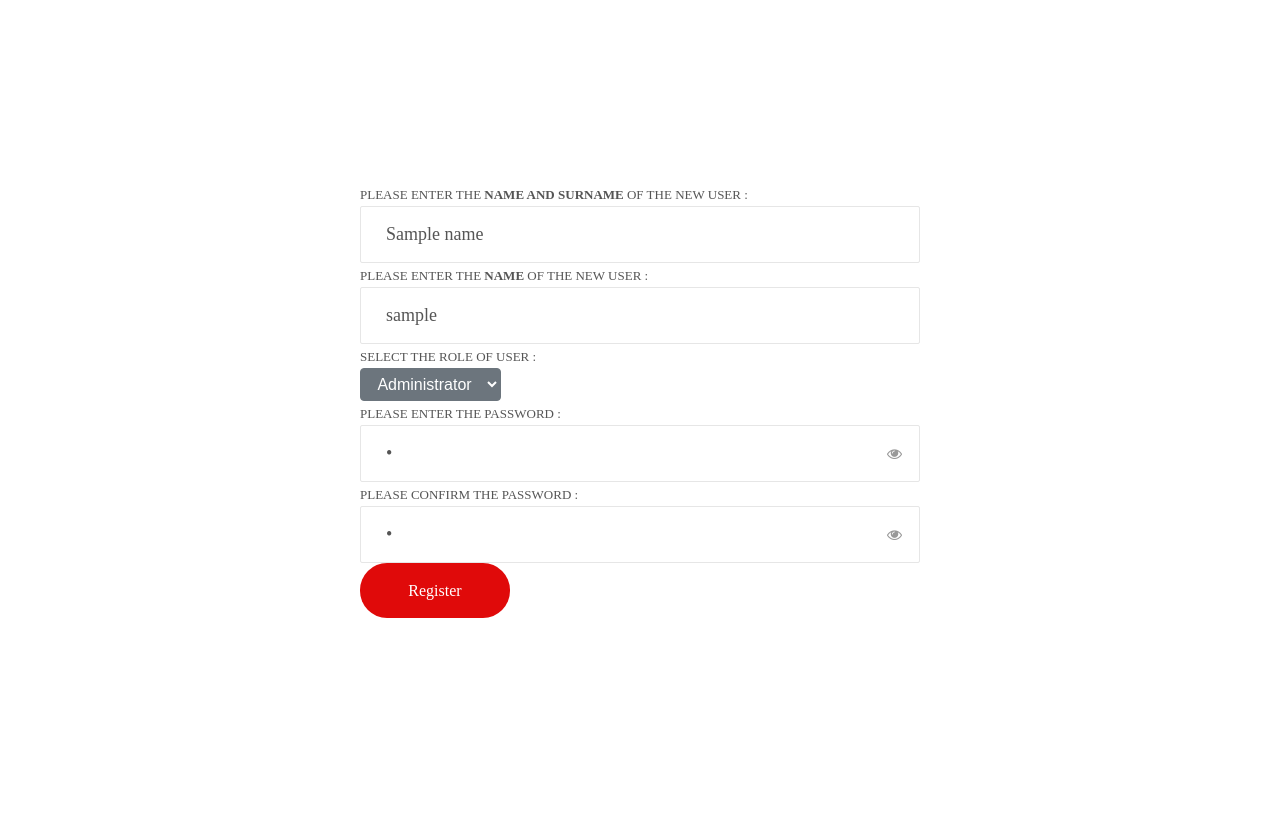
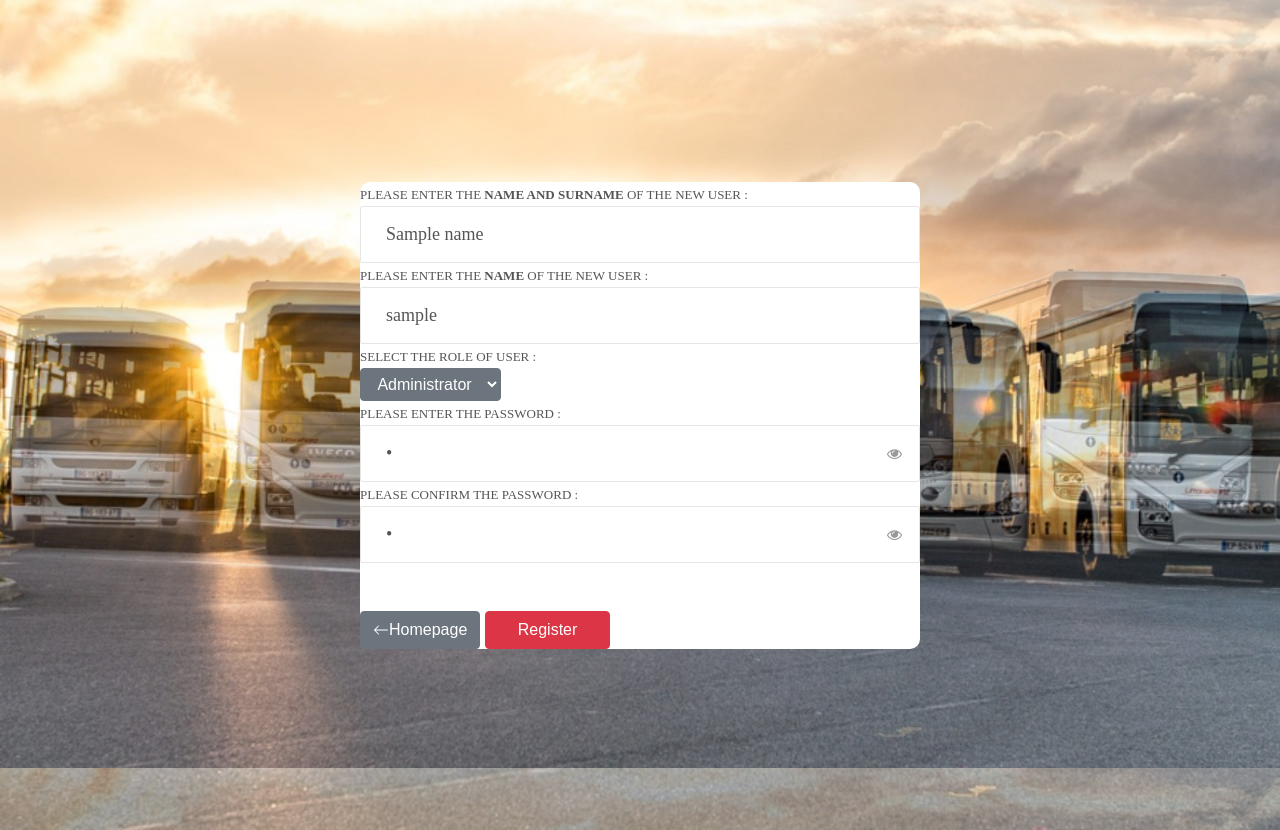
Before and after one commit to GeovanaSLima/TransQuality, a FastAPI app: template project/templates/register.html in a window 1280 px wide. Before the commit the page ends 618 px from the top, so only its background shows below. Run offline with FastAPI, Linux system fonts and the light colour scheme; the template is opened without the code that fills it: most values are stand-ins (such as "Sample title", 1, 10 or a date in 2020); parts of the project's set-up code (start-up, migrations or seed data) failed here and were passed over; some libraries are stand-ins or nearby versions; some web fonts are replaced.

Commit message:
Fixing templates

```diff
--- a/project/templates/login.html
+++ b/project/templates/login.html
@@ -37,8 +37,8 @@
 
 
 
-                    <span class="login100-form-title p-b-32">
-                        <img src="{{ url_for('static', path='images/logo/PNG/logo-transquality.png') }}" width="150px">
+                    <span class="login100-form-title p-b-64">
+                        <img src="{{ url_for('static', path='images/logo/PNG/logo-transquality.png') }}" width="100%">
                     </span>
                     <span class="txt1 p-b-11">Please enter your username: </span>
                     <div class="wrap-input100 validate-input m-b-36" data-validate="Veuillez spécifier un login">
--- a/project/templates/register.html
+++ b/project/templates/register.html
@@ -18,7 +18,7 @@
 
 {% block content %}
 
-    <div class="limiter">
+    <div class="questionnaire-container">
         <!-- ALERTS -->
         <div class="alert alert-danger alert-dismissible fade show alert-forms" id="passwordMismatchAlert" role="alert"
             style="width: 80%; display: none;">
@@ -88,8 +88,18 @@
                         <span class="focus-input100" required></span>
                     </div>
 
-                    <div class="container-login100-form-btn espace_top">
-                        <button type="submit" class="login100-form-btn" id="submitBtn">Register</button>
+                    <div class="forms-buttons mt-5">
+                        <a class="btn btn-secondary d-inline-flex align-items-center" style="margin: 0;" type="button" href="/home">
+                            <svg xmlns="http://www.w3.org/2000/svg" width="16" height="16" fill="currentColor"
+                                class="bi bi-arrow-left" viewBox="0 0 16 16">
+                                <path fill-rule="evenodd"
+                                    d="M15 8a.5.5 0 0 0-.5-.5H2.707l3.147-3.146a.5.5 0 1 0-.708-.708l-4 4a.5.5 0 0 0 0 .708l4 4a.5.5 0 0 0 .708-.708L2.707 8.5H14.5A.5.5 0 0 0 15 8z" />
+                            </svg>
+                            Homepage
+                        </a>
+
+                        <button type="submit" class="btn btn-danger d-inline-flex align-items-center" style="padding: 6px 32px;"  id="submitBtn">Register</button>
+
                     </div>
 
                 </form>
```
Also changed, not shown: project/templates/question.html (+6 -6 lines).
